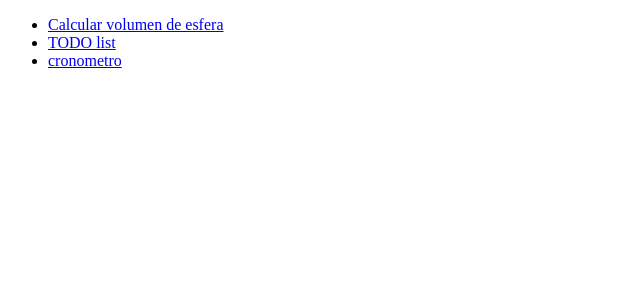
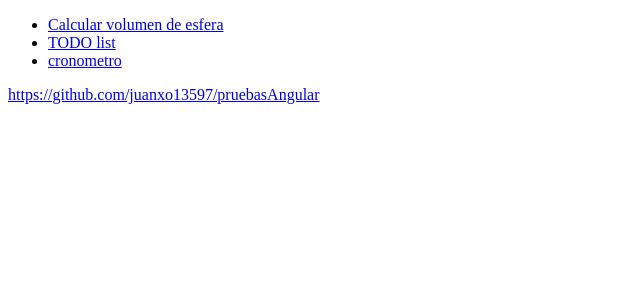
Before and after one commit to juanjosenavarro13/pruebasAngular, an Angular app: page / in a window 1280 px wide. Shown: the top 300 px of the page, without its empty margins (0-640 px from the left). Built offline with nearby package versions, Linux system fonts and the light colour scheme.

Commit message:
add link github menu

```diff
--- a/src/app/components/menu/menu.component.html
+++ b/src/app/components/menu/menu.component.html
@@ -3,3 +3,5 @@
   <li><a routerLink="/todoList">TODO list</a></li>
   <li><a routerLink="/cronometro">cronometro</a></li>
 </ul>
+
+<a href="https://github.com/juanxo13597/pruebasAngular">https://github.com/juanxo13597/pruebasAngular</a>
```
